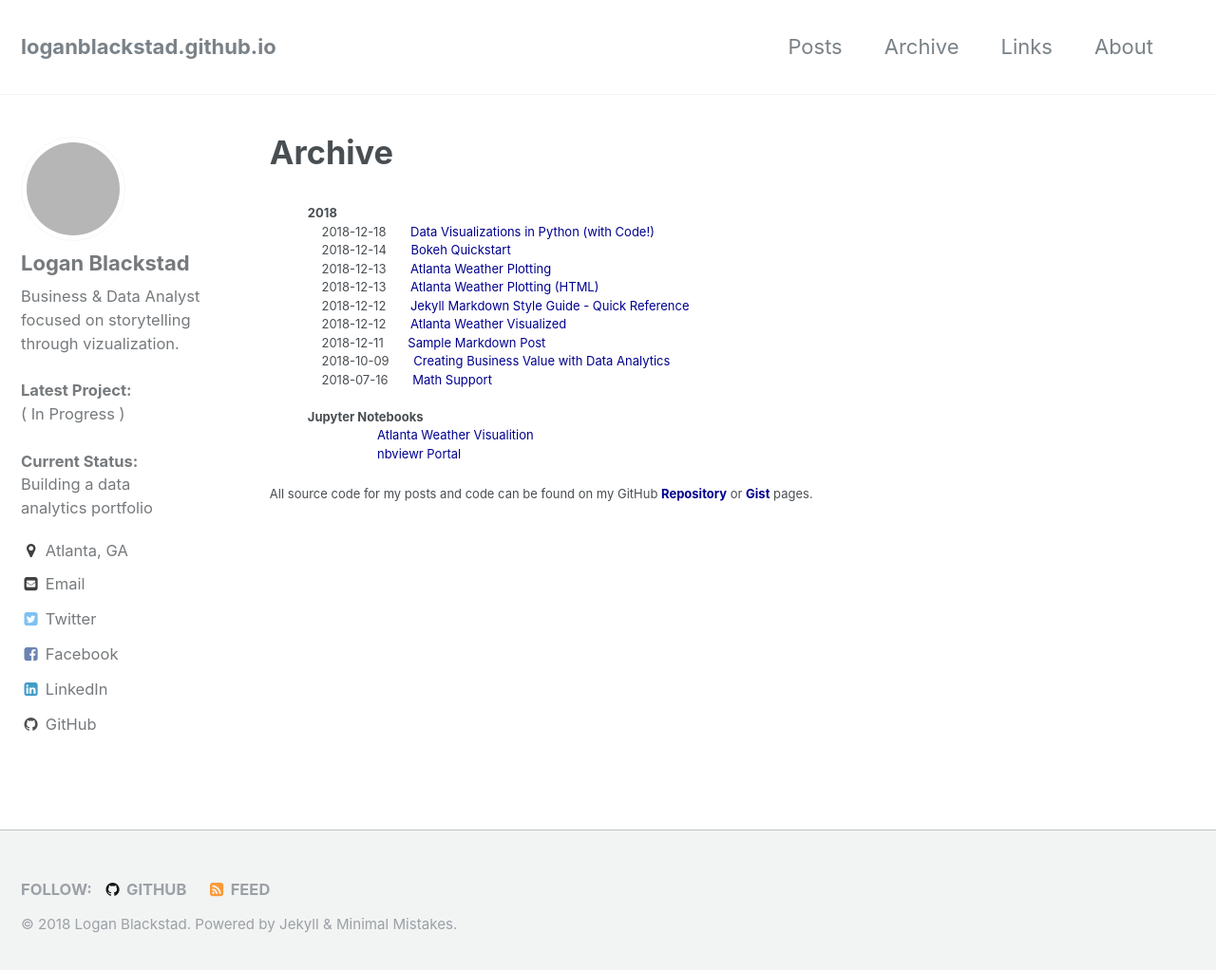
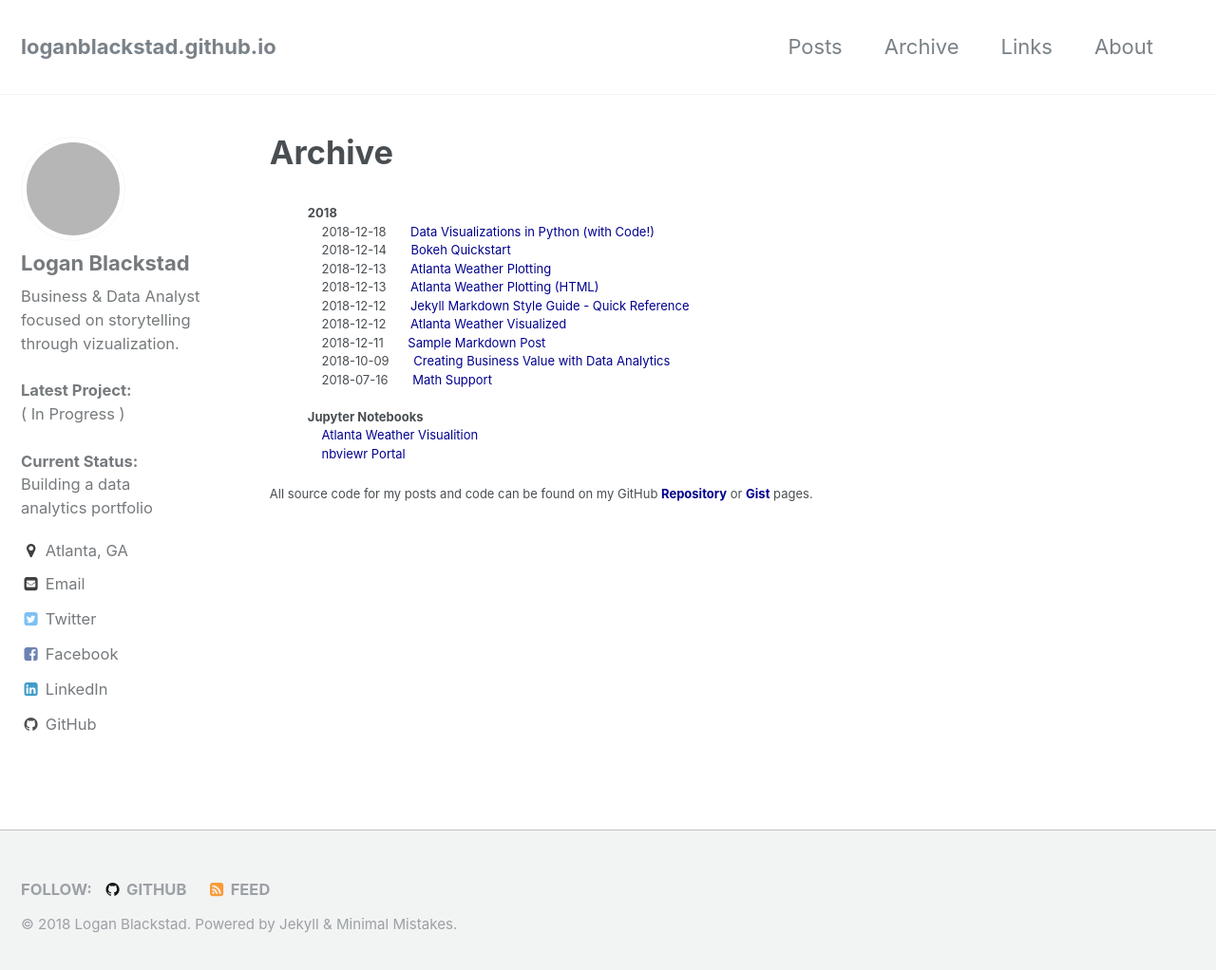
Before and after one commit to loganblackstad/loganblackstad.github.io, a Jekyll site: the page built from _pages/archive.html, in a window 1280 px wide and 1030 px high. Shown: the top 1022 px of the window at 95% size. Built offline with Jekyll 4.4.1, drawn with Linux system fonts in a browser that asks for light colours; grey boxes are pictures that could not be loaded.

Commit message:
Update archive.html

```diff
--- a/_pages/archive.html
+++ b/_pages/archive.html
@@ -30,11 +30,9 @@ author_profile: true
 
 <br>
 <strong>Jupyter Notebooks</strong><br>
-&nbsp; &nbsp; &nbsp; &nbsp; &nbsp; &nbsp; &nbsp; &nbsp; &nbsp; &nbsp;
-<a href="https://nbviewer.jupyter.org/github/loganblackstad/loganblackstad.github.io/blob/master/_notebooks/atlanta-weather-plotting.ipynb" style="color:#00008e">Atlanta Weather Visualition</a>
+&nbsp; &nbsp; <a href="https://nbviewer.jupyter.org/github/loganblackstad/loganblackstad.github.io/blob/master/_notebooks/atlanta-weather-plotting.ipynb" style="color:#00008e">Atlanta Weather Visualition</a>
 <br>
-&nbsp; &nbsp; &nbsp; &nbsp; &nbsp; &nbsp; &nbsp; &nbsp; &nbsp; &nbsp;
-<a href="http://nbviewer.jupyter.org/" style="color:#00008e">nbviewr Portal</a>
+&nbsp; &nbsp; <a href="http://nbviewer.jupyter.org/" style="color:#00008e">nbviewr Portal</a>
 <br>
 
 </ul>
```
